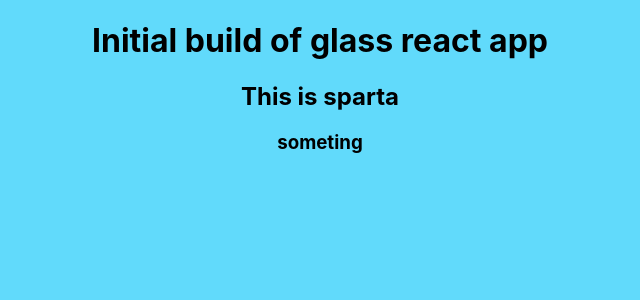
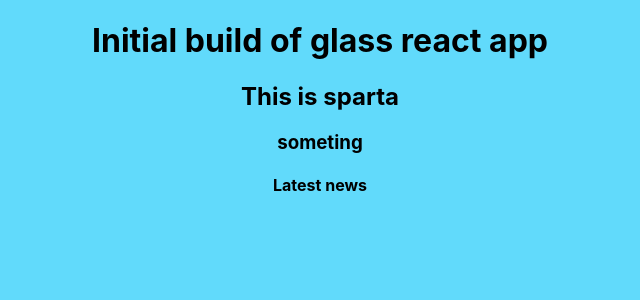
Before and after one commit to Shikhar21121999/glass_portfolio, a React (Create React App) app: page / in a window 1280 px wide. Shown: the top 300 px of the page, without its empty margins (320-960 px from the left). Built offline with nearby package versions, Linux system fonts and the light colour scheme.

Commit message:
last test

```diff
--- a/src/App.js
+++ b/src/App.js
@@ -6,6 +6,7 @@ function App() {
       <h1>Initial build of glass react app</h1>
       <h2>This is sparta</h2>
       <h3>someting</h3>
+      <h4>Latest news</h4>
     </div>
   );
 }
```
Also changed, not shown: 1 other file (tests, documents, lock files or other folders).
